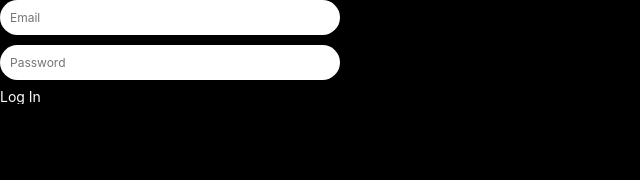
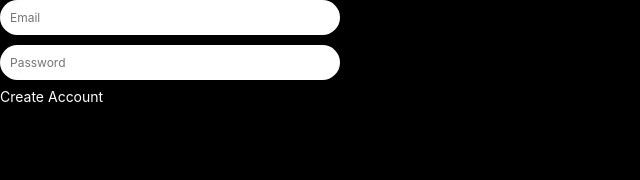
Before and after one commit to j9972/MyBlog, a React (Create React App) app: page / in a window 1280 px wide. Shown: the top 180 px of the page, without its empty margins (0-640 px from the left). Built offline with nearby package versions, Linux system fonts and the light colour scheme.

Commit message:
chaging value of App.js

```diff
--- a/src/components/App.js
+++ b/src/components/App.js
@@ -27,7 +27,7 @@ const App = () => {
       <form className="container" onSubmit={onSubmit} >
         <input name="email" type="text" placeholder="Email" className="authInput" required value={email} onChange={onChange}/>
         <input name="password" type="password" placeholder="Password" className="authInput" required value={password} onChange={onChange}/>
-        <input type="submit" value="Log In" required />
+        <input type="submit" value={newAccount ? "Create Account" : "Sign In"} />
         {error && <span className="authError">{error}</span>}
       </form>
       <span onClick={toggleAccount} className="authSwitch"></span>
```
